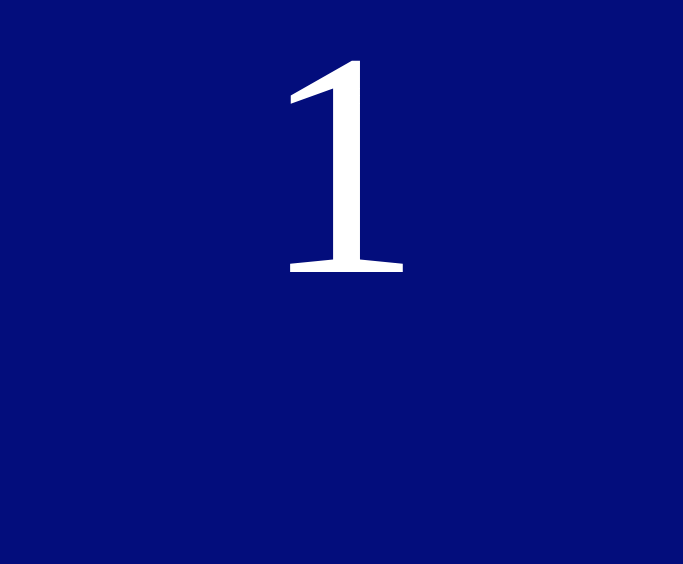
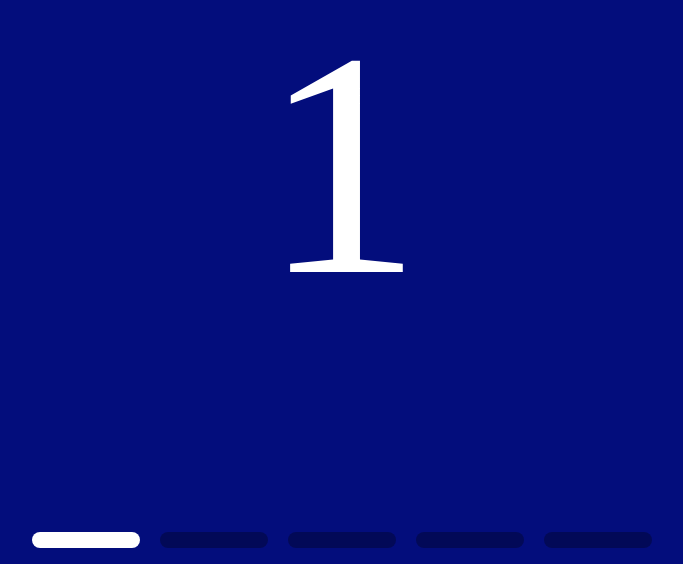
Before and after one commit to CreeperNatuDisa/Special-effects, a plain HTML site: page 滑动容器.html in a window 1280 px wide. Shown: the part 236-800 px from the top of the page, without its empty margins (298-981 px from the left). Drawn offline with Linux system fonts and the light colour scheme.

Commit message:
添加指示点

```diff
--- a/js/滑动容器.js
+++ b/js/滑动容器.js
@@ -1,16 +1,12 @@
 // 获取所有滑动项和滑动容器
 let item = document.querySelectorAll('.slide .item');
+let point = document.querySelectorAll('.point-cont .point');
 let slide = document.querySelector('.slide');
 
 item.forEach(item => item.style.backgroundColor = `rgb(${Math.random() * 255},${Math.random() * 255},${Math.random() * 255})`)
 
 // 设置和监听滑动容器的宽度为所有项的总宽度
 slide.style.width = item.length + "00%";
-window.addEventListener("resize", function () {
-    console.log("onChange")
-    slide.style.width = item.length + "00%";
-})
-
 
 // 获取单个项的宽度
 let itemWidth = item[0].offsetWidth;
@@ -82,6 +78,8 @@ slide.addEventListener('touchend', function (e) {
     item.forEach((item, index) => {
         // 获取项的左侧视窗偏移值
         let itemTransX = Math.abs(item.getBoundingClientRect().left);
+        // 给每个项移除选中的类名
+        point[index].classList.remove('active');
         // 比较并更新最小距离和当前项的索引
         if (itemTransX < minDistance) {
             // 更新最小值
@@ -92,6 +90,8 @@ slide.addEventListener('touchend', function (e) {
     })
     // 将最近的项显示
     slide.style.transform = `translateX(${-nowIndex * itemWidth}px)`
+    // 给当前显示项的对应指示点添加类名
+    point[nowIndex].classList.add('active')
     // 关闭触摸
     flag = false;
 })
@@ -110,6 +110,8 @@ slide.addEventListener('mouseup', function (e) {
     item.forEach((item, index) => {
         // 获取项的左侧视窗偏移值
         let itemTransX = Math.abs(item.getBoundingClientRect().left);
+        // 给每个项移除选中的类名
+        point[index].classList.remove('active');
         // 比较并更新最小距离和当前项的索引
         if (itemTransX < minDistance) {
             // 更新最小值
@@ -120,6 +122,8 @@ slide.addEventListener('mouseup', function (e) {
     })
     // 将最近的项显示
     slide.style.transform = `translateX(${-nowIndex * itemWidth}px)`
+    // 给当前显示项的对应指示点添加类名
+    point[nowIndex].classList.add('active')
     // 关闭触摸
     flag = false;
 })
--- a/滑动容器.html
+++ b/滑动容器.html
@@ -40,6 +40,29 @@
         color: #fff;
         line-height: var(--slideHeight);
     }
+
+    .box .point-cont {
+        position: absolute;
+        left: 50%;
+        bottom: 2vh;
+        transform: translateX(-50%);
+        display: flex;
+        justify-content: space-between;
+        width: 50%;
+        height: 2vh;
+    }
+
+    .box .point-cont .point {
+        height: 100%;
+        width: 20%;
+        border-radius: 50px;
+        margin: 0 10px;
+        background-color: rgba(0, 0, 0, .3);
+    }
+
+    .box .point-cont .active {
+        background: #fff;
+    }
 </style>
 
 <body>
@@ -51,6 +74,13 @@
             <div class="item">4</div>
             <div class="item">5</div>
         </div>
+        <div class="point-cont">
+            <div class="point active"></div>
+            <div class="point"></div>
+            <div class="point"></div>
+            <div class="point"></div>
+            <div class="point"></div>
+        </div>
     </div>
 </body>
 
```
